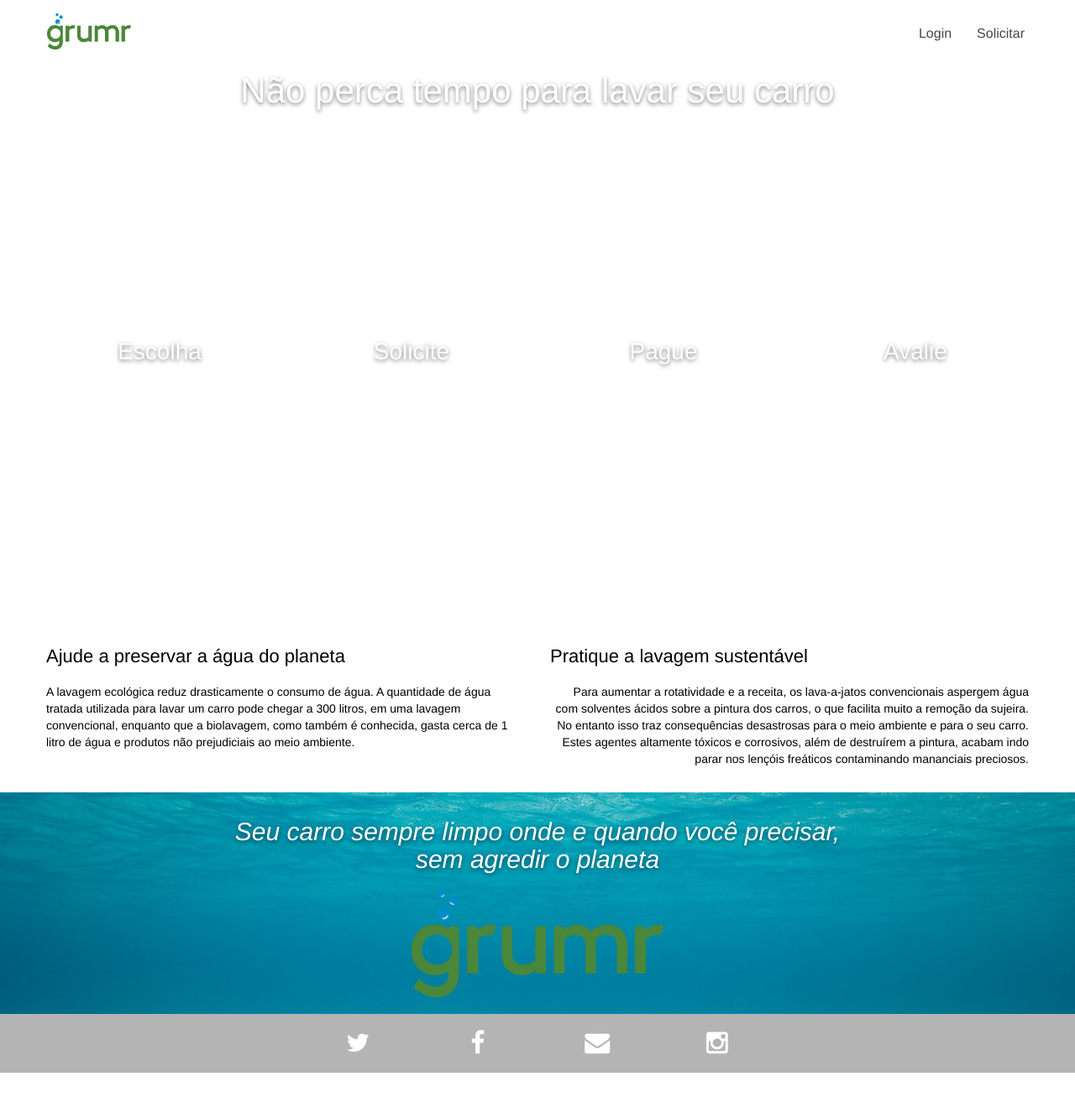
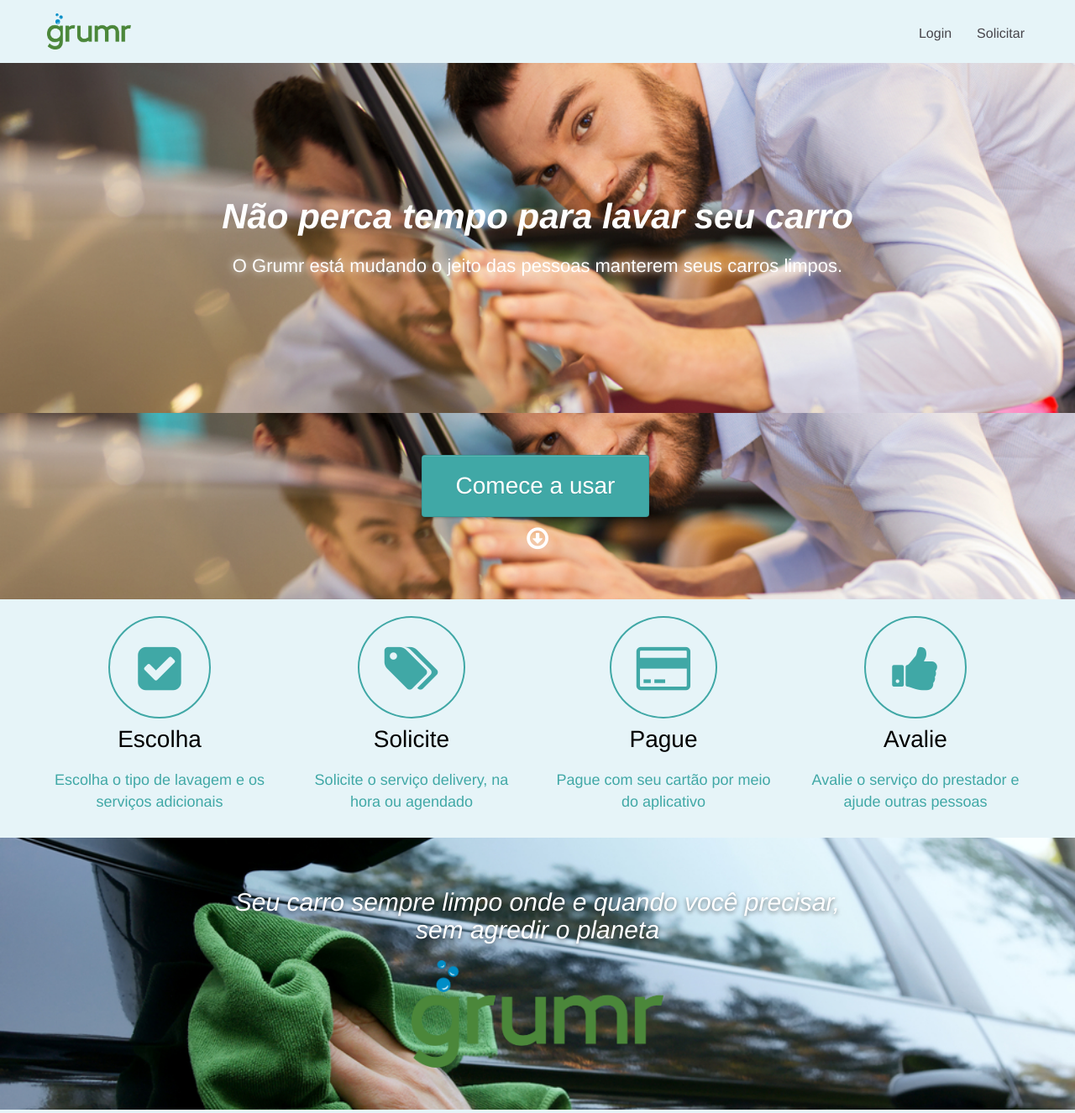
Before and after one commit to irawild/devtest, a plain HTML site: page index.html in a window 1280 px wide. Shown: the top 1326 px of the page at 84% size. Before the commit the page ends 1278 px from the top, so only its background shows below. Drawn offline with Linux system fonts and the light colour scheme.

Commit message:
Novo protótipo

```diff
--- a/index.html
+++ b/index.html
@@ -20,7 +20,7 @@
 <div class="page-container">
 
 <!-- Navigation Bloc -->
-<div class="bloc b-parallax bgc-white" id="nav-bloc">
+<div class="bloc b-parallax bgc-glitter" id="nav-bloc">
 	<div class="container">
 		<nav class="navbar row">
 			<div class="navbar-header">
@@ -45,18 +45,18 @@
 <!-- Navigation Bloc END -->
 
 <!-- bloc-1 -->
-<div class="bloc bgc-white b-parallax bg-city d-bloc tc-white" id="bloc-1">
-	<div class="container">
+<div class="bloc b-parallax tc-white bgc-outer-space bg-shutterstock-251735500 d-bloc" id="bloc-1">
+	<div class="container bloc-xl">
 		<div class="row">
 			<div class="col-sm-12">
 				<div class="row">
 					<div class="col-sm-12">
 						<div class="row">
 							<div class="col-sm-12">
-								<h1 class="mg-md text-center tc-white lg-shadow ">
-									Não perca tempo para lavar seu carro
+								<h1 class="mg-md text-center tc-white ">
+									<i><strong>Não perca tempo para lavar seu carro</strong></i>
 								</h1>
-								<p class="text-center  glow-t fadeIn animated">
+								<p class="text-center  fadeIn glow-t animated">
 									O Grumr está mudando o jeito das pessoas manterem seus carros limpos.
 								</p>
 							</div>
@@ -70,52 +70,16 @@
 <!-- bloc-1 END -->
 
 <!-- bloc-2 -->
-<div class="bloc bgc-white-2 bg-city d-bloc tc-white b-parallax" id="bloc-2">
-	<div class="container">
-		<div class="row voffset-lg">
-			<div class="col-sm-3">
+<div class="bloc b-parallax bgc-outer-space bg-shutterstock-251735500 d-bloc" id="bloc-2">
+	<div class="container bloc-md">
+		<div class="row">
+			<div class="col-sm-12">
 				<div class="text-center">
-					<span class="fa fa-check-square icon-round icon-white icon-lg"></span>
+					<a href="cadastro.html" class="btn   fadeIn btn-xl btn-clean btn-verdigris animated">Comece a usar</a>
 				</div>
-				<h3 class="text-center mg-md tc-white  lg-shadow">
-					Escolha
-				</h3>
-				<p class="text-center  glow-t">
-					Escolha o tipo de lavagem e os serviços adicionais
-				</p>
+				<div class="text-center">
+					<a onclick="scrollToTarget('#bloc-4')" class="icon-md"><span class="fa fa-arrow-circle-o-down icon icon-arrow-down icon-md icon-white"></span></a>
 				</div>
-			<div class="col-sm-3">
-				<div class="text-center">
-					<span class="fa fa-tags icon-round icon-white icon-lg"></span>
-				</div>
-				<h3 class="text-center mg-md tc-white  lg-shadow">
-					Solicite
-				</h3>
-				<p class="text-center  glow-t">
-					Solicite o serviço delivery, na hora ou agendado
-				</p>
-			</div>
-			<div class="col-sm-3">
-				<div class="text-center">
-					<span class="fa fa-credit-card icon-round icon-white icon-lg"></span>
-				</div>
-				<h3 class="text-center mg-md tc-white  lg-shadow">
-					Pague
-				</h3>
-				<p class="text-center  glow-t">
-					Pague com seu cartão por meio do aplicativo
-				</p>
-			</div>
-			<div class="col-sm-3">
-				<div class="text-center">
-					<span class="fa fa-thumbs-up icon-round icon-white icon-lg"></span>
-				</div>
-				<h3 class="text-center mg-md tc-white  lg-shadow">
-					Avalie
-				</h3>
-				<p class="text-center  glow-t">
-					Avalie o serviço do prestador e ajude outras pessoas
-				</p>
 			</div>
 		</div>
 	</div>
@@ -123,16 +87,52 @@
 <!-- bloc-2 END -->
 
 <!-- bloc-3 -->
-<div class="bloc bgc-white-2 bg-city d-bloc b-parallax" id="bloc-3">
-	<div class="container bloc-md">
+<div class="bloc b-parallax bgc-glitter l-bloc tc-verdigris" id="bloc-3">
+	<div class="container bloc-sm">
 		<div class="row">
-			<div class="col-sm-12">
+			<div class="col-sm-3">
 				<div class="text-center">
-					<a href="cadastro.html" class="btn   btn-wire wire-btn-white fadeIn btn-xl animated">Comece a usar</a>
+					<span class="fa fa-check-square icon-round icon-verdigris icon-lg"></span>
 				</div>
+				<h3 class="text-center mg-md  tc-black">
+					Escolha
+				</h3>
+				<p class="text-center ">
+					Escolha o tipo de lavagem e os serviços adicionais
+				</p>
+			</div>
+			<div class="col-sm-3">
 				<div class="text-center">
-					<a onclick="scrollToTarget('#bloc-4')" class="icon-md"><span class="fa fa-arrow-circle-o-down icon icon-arrow-down icon-md icon-white-2"></span></a>
+					<span class="fa fa-tags icon-round icon-verdigris icon-lg"></span>
 				</div>
+				<h3 class="text-center mg-md  tc-black">
+					Solicite
+				</h3>
+				<p class="text-center ">
+					Solicite o serviço delivery, na hora ou agendado
+				</p>
+			</div>
+			<div class="col-sm-3">
+				<div class="text-center">
+					<span class="fa fa-credit-card icon-round icon-verdigris icon-lg"></span>
+				</div>
+				<h3 class="text-center mg-md  tc-black">
+					Pague
+				</h3>
+				<p class="text-center ">
+					Pague com seu cartão por meio do aplicativo
+				</p>
+			</div>
+			<div class="col-sm-3">
+				<div class="text-center">
+					<span class="fa fa-thumbs-up icon-round icon-verdigris icon-lg"></span>
+				</div>
+				<h3 class="text-center mg-md  tc-black">
+					Avalie
+				</h3>
+				<p class="text-center ">
+					Avalie o serviço do prestador e ajude outras pessoas
+				</p>
 			</div>
 		</div>
 	</div>
@@ -140,24 +140,44 @@
 <!-- bloc-3 END -->
 
 <!-- bloc-4 -->
-<div class="bloc bgc-white l-bloc tc-black" id="bloc-4">
+<div class="bloc bgc-white b-parallax tc-white-2 bg-shutterstock-79292233 d-bloc" id="bloc-4">
+	<div class="container bloc-md">
+		<div class="col-sm-12 col-md-8 col-md-offset-2">
+			<h2 class="mg-md text-center lg-shadow tc-white-2">
+				<i>Seu carro sempre limpo onde e quando você precisar, sem agredir o planeta</i>
+			</h2><img src="img/grumr.png" class="img-responsive center-block" width="300" />
+		</div>
+	</div>
+</div>
+<!-- bloc-4 END -->
+
+<!-- bloc-5 -->
+<div class="bloc bgc-glitter l-bloc tc-black" id="bloc-5">
 	<div class="container bloc-sm">
 		<div class="row">
 			<div class="col-sm-12">
 				<div class="row">
 					<div class="col-sm-6">
-						<h4 class="mg-md tc-black ">
+						<div class="panel bgc-white-2">
+							<div class="panel-body">
+								<img src="img/shutterstock_291406871.jpg" class="img-responsive" />
+								<h4 class="mg-md  tc-black">
 									Ajude a preservar a água do planeta
 								</h4>
-						<p class="fadeIn animated text-left">
+								<p class="fadeIn text-left animated">
 									A lavagem ecológica reduz drasticamente o consumo de água. A quantidade de água tratada utilizada para lavar um carro pode chegar a 300 litros, em uma lavagem convencional, enquanto que a biolavagem, como também é conhecida, gasta cerca de 1 litro de água e produtos não prejudiciais ao meio ambiente.
 								</p>
 							</div>
+						</div>
+					</div>
 					<div class="col-sm-6">
-						<h4 class="mg-md tc-black ">
+						<div class="panel bgc-white-2">
+							<div class="panel-body">
+								<img src="img/shutterstock_221073484.jpg" class="img-responsive" />
+								<h4 class="mg-md  tc-black text-left">
 									Pratique a lavagem sustentável
 								</h4>
-						<p class="fadeIn animated text-right">
+								<p class="fadeIn animated text-left">
 									Para aumentar a rotatividade e a receita, os lava-a-jatos convencionais aspergem água com solventes ácidos sobre a pintura dos carros, o que facilita muito a remoção da sujeira. No entanto isso traz consequências desastrosas para o meio ambiente e para o seu carro. Estes agentes altamente tóxicos e corrosivos, além de destruírem a pintura, acabam indo parar nos lençóis freáticos contaminando mananciais preciosos.
 								</p>
 							</div>
@@ -166,36 +186,26 @@
 				</div>
 			</div>
 		</div>
-<!-- bloc-4 END -->
-
-<!-- bloc-5 -->
-<div class="bloc bgc-white-2 bg-water d-bloc b-parallax tc-white-2" id="bloc-5">
-	<div class="container bloc-sm">
-		<div class="col-sm-12 col-md-8 col-md-offset-2">
-			<h2 class="mg-md text-center lg-shadow tc-white-2">
-				<i>Seu carro sempre limpo onde e quando você precisar, sem agredir o planeta</i>
-			</h2><img src="img/grumr.png" class="img-responsive center-block" width="300" />
-		</div>
 	</div>
 </div>
 <!-- bloc-5 END -->
 
 <!-- Footer - bloc-14 -->
-<div class="bloc bgc-ash-grey l-bloc" id="bloc-14">
+<div class="bloc b-parallax bgc-white-2 l-bloc" id="bloc-14">
 	<div class="container bloc-sm">
 		<div class="row">
 			<div class="col-sm-12 col-md-6 col-md-offset-3">
 				<div class="col-sm-3 text-center">
-					<a class="social" href="https://twitter.com/grumrco"><span class="fa fa-twitter icon-md icon-white-2"></span></a>
+					<a class="social" href="https://twitter.com/grumrco"><span class="fa fa-twitter icon-md icon-black"></span></a>
 				</div>
 				<div class="col-sm-3 text-center">
-					<a class="social" href="https://www.facebook.com/grumr.co"><span class="fa fa-facebook icon-md icon-white-2"></span></a>
+					<a class="social" href="https://www.facebook.com/grumr.co"><span class="fa fa-facebook icon-md icon-black"></span></a>
 				</div>
 				<div class="col-sm-3 text-center">
-					<a href="index.html"><span class="fa fa-envelope icon-md icon-white-2"></span></a>
+					<a href="index.html"><span class="fa fa-envelope icon-md icon-black"></span></a>
 				</div>
 				<div class="col-sm-3 text-center">
-					<a class="social" href="#"><span class="fa fa-instagram icon-md icon-white-2"></span></a>
+					<a class="social" href="index.html"><span class="fa fa-instagram icon-md icon-black"></span></a>
 				</div>
 			</div>
 		</div>
--- a/style.css
+++ b/style.css
@@ -51,6 +51,9 @@ button{outline: none!important;} /* Prevent ugly blue glow on chrome and safari
 
 /* Sizes */
 
+.bloc-xl{
+	padding:150px 50px;
+}
 .bloc-lg{
 	padding:100px 50px;
 }
@@ -157,12 +160,6 @@ button{outline: none!important;} /* Prevent ugly blue glow on chrome and safari
 	border-color:rgba(0,0,0,.3);
 }
 
-/* Row Margin Offsets */
-
-.voffset-lg{
-	margin-top:80px;
-}
-
 /* Bloc text custom styling */
 
 #bloc-1 h1{
@@ -171,13 +168,13 @@ button{outline: none!important;} /* Prevent ugly blue glow on chrome and safari
 #bloc-1 p{
 	font-size: 22px;
 }
-#bloc-2 h3{
+#bloc-3 h3{
 	font-size: 28px;
 }
-#bloc-2 p{
+#bloc-3 p{
 	font-size: 18px;
 }
-#bloc-4 h4{
+#bloc-5 h4{
 	font-size: 22px;
 }
 #bloc-6 p{
@@ -316,14 +313,6 @@ button{
 	text-shadow:0 1px 0 rgba(0,0,1,.1);
 	box-shadow: 0 1px 3px rgba(0,0,1,.25), inset 0 1px 0 0 rgba(255,255,255,.15);
 }
-.btn-wire{
-	background:transparent!important;
-	border:2px solid transparent;
-}
-.btn-wire:hover{
-	background:transparent!important;
-	border:2px solid transparent;
-}
 .btn-xl{
 	padding: 16px 40px;
 	font-size: 28px;
@@ -428,28 +417,28 @@ iframe{
 
 /* Background colour styles */
 
-.bgc-white{
-	background-color:#FFFFFF;
-}
-.bgc-white-2{
-	background-color:#ffffff;
-}
-.bgc-black{
-	background-color:#000000;
+.bgc-glitter{
+	background-color:#E6F4F8;
 }
 .bgc-outer-space{
 	background-color:#47454B;
 }
+.bgc-white{
+	background-color:#ffffff;
+}
+.bgc-white-2{
+	background-color:#FFFFFF;
+}
 .bgc-verdigris{
 	background-color:#40A8A6;
-}
-.bgc-ash-grey{
-	background-color:#B4B4B4;
 }
 /* Text colour styles */
 
 .tc-white{
 	color:#ffffff!important;
+}
+.tc-verdigris{
+	color:#40A8A6!important;
 }
 .tc-black{
 	color:#000000!important;
@@ -470,10 +459,6 @@ iframe{
 	background:#338685;
 	color:#FFFFFF!important;
 }
-.wire-btn-white{
-	color:#ffffff!important;
-	border-color:#ffffff!important;
-}
 /* Link colour styles */
 
 .ltc-outer-space{
@@ -485,39 +470,40 @@ iframe{
 /* Icon colour styles */
 
 .icon-white{
-	color:#ffffff!important;
-	border-color:#ffffff!important;
-}
-.icon-white-2{
 	color:#FFFFFF!important;
 	border-color:#FFFFFF!important;
+}
+.icon-verdigris{
+	color:#40A8A6!important;
+	border-color:#40A8A6!important;
+}
+.icon-black{
+	color:#000000!important;
+	border-color:#000000!important;
 }
 
 /* Bloc image backgrounds */
 
-.bg-water{
-	background-image:url("img/water.png");
-}
 .bg-10847205-564479870363366-1513521659351101462-o{
 	background-image:url("img/10847205_564479870363366_1513521659351101462_o.jpg");
+}
+.bg-city{
+	background-image:url("img/city.jpg");
 }
 .bg-water{
 	background-image:url("img/water.png");
 }
-.bg-city{
-	background-image:url("img/city.jpg");
-}
-.bg-city{
-	background-image:url("img/city.jpg");
-}
 .bg-city-overlay{
-	background-image:url("img/city-overlay.png");
+	background-image:url('img/city-overlay.png');
 }
 .bg-water{
-	background-image:url("img/water.png");
+	background-image:url('img/water.png');
 }
-.bg-water{
-	background-image:url("img/water.png");
+.bg-shutterstock-79292233{
+	background-image:url('img/shutterstock_79292233.jpg');
+}
+.bg-shutterstock-251735500{
+	background-image:url('img/shutterstock_251735500.jpg');
 }
 
 
```
Also changed, not shown: cadastro.html (+10 -10 lines), escolher-serviço.html (+6 -6 lines), login.html (+7 -7 lines), meugrumr.html (+6 -6 lines), pagamentoefetuado.html (+6 -6 lines), pagar.html (+6 -6 lines), solicitar.html (+6 -6 lines), img/shutterstock_221073484.jpg (added), img/shutterstock_251735500.jpg (added), img/shutterstock_291406871.jpg (added), img/shutterstock_79292233.jpg (added). Lines whose indentation alone changed are shown as unchanged.
